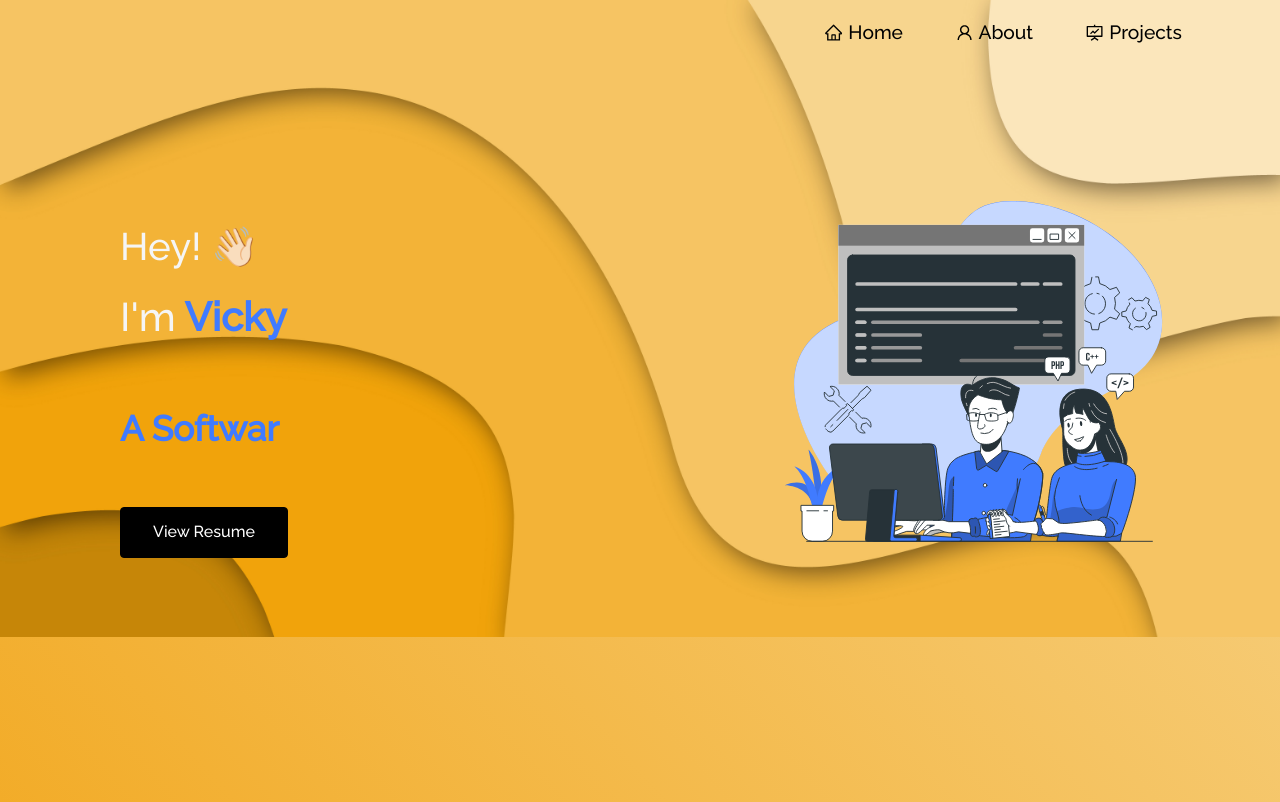
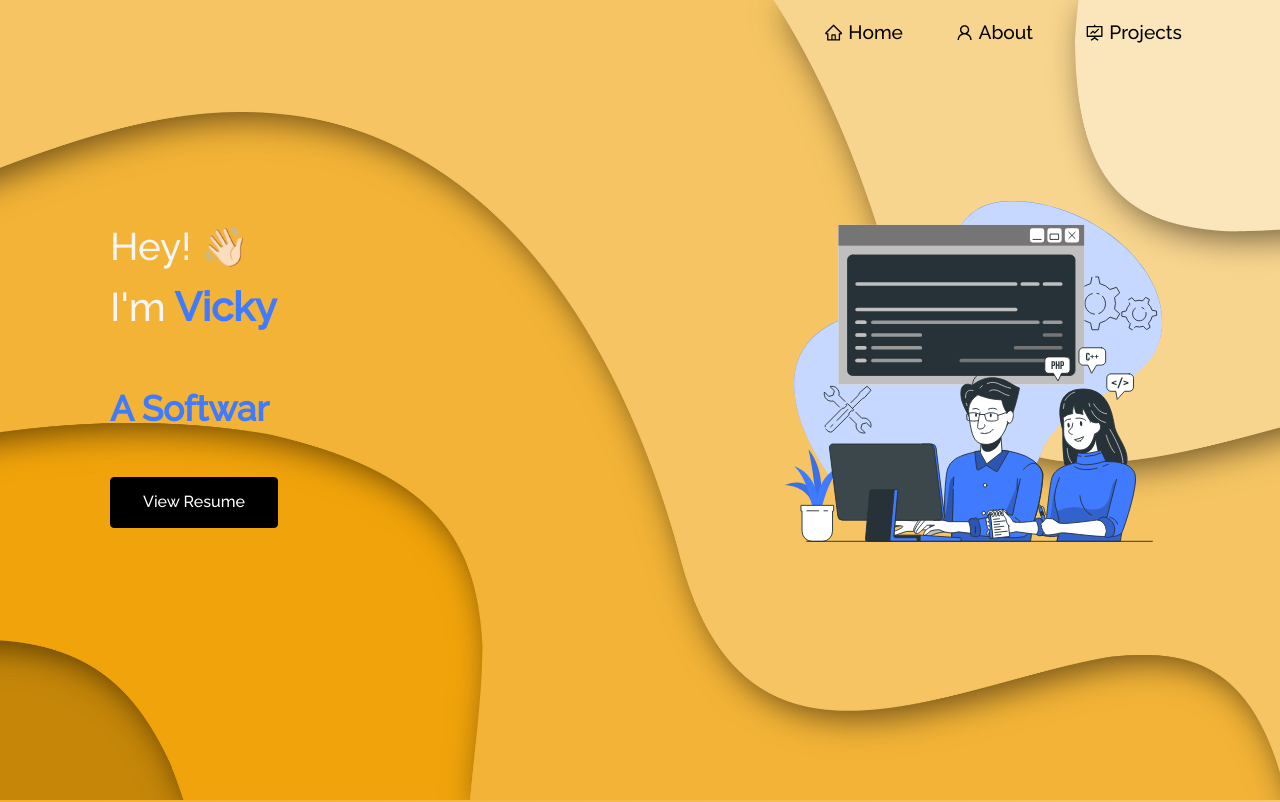
Before and after one commit to Vicky1756/Vicky-portfolio, a React (Create React App) app: page / in a window 1280 px wide. Shown: the top 802 px of the page. Built offline with nearby package versions, Linux system fonts and the light colour scheme.

Commit message:
Update bg pic on Home

```diff
--- a/src/components/Home/Home.js
+++ b/src/components/Home/Home.js
@@ -12,7 +12,7 @@ function Home() {
         <Container className="home-content">
           <Row>
             <Col md={7} className="home-header">
-              <h1 style={{ paddingBottom: 15 }} className="heading">
+              <h1 style={{ paddingBottom: 5 }} className="heading">
                 Hey!{" "}
                 <span className="wave" role="img" aria-labelledby="wave">
                   👋🏻
@@ -24,7 +24,7 @@ function Home() {
                 <strong className="main-name"> Vicky</strong>
               </h1>
 
-              <div style={{ padding: 50, textAlign: "left" }}>
+              <div style={{ padding: 40, textAlign: "left" }}>
                 <Type />
               </div>
               <button class="button" href={Resume}>
--- a/src/style.css
+++ b/src/style.css
@@ -250,7 +250,8 @@ button:focus {
   background-image: url(./Assets/testbg.jpg);
   background-size:     cover;
   background-repeat:   no-repeat;
-  background-position: center center;
+  height: 100vh;
+  background-position: center;
 }
 
 .home-content {
@@ -261,12 +262,12 @@ button:focus {
 
 .heading {
   font-size: 2.4em !important;
-  padding-left: 50px !important;
+  padding-left: 40px !important;
 }
 
 .heading-name {
   font-size: 2.5em !important;
-  padding-left: 50px !important;
+  padding-left: 40px !important;
 }
 
 .main-name {
@@ -399,7 +400,7 @@ button:focus {
   border: 1px solid var(--bg);
   border-radius: 4px;
   padding: 0.8em 2em;
-  margin-left: 50px !important;
+  margin-left: 40px !important;
   background: var(--bg);
   transition: 0.2s;
 }
```
